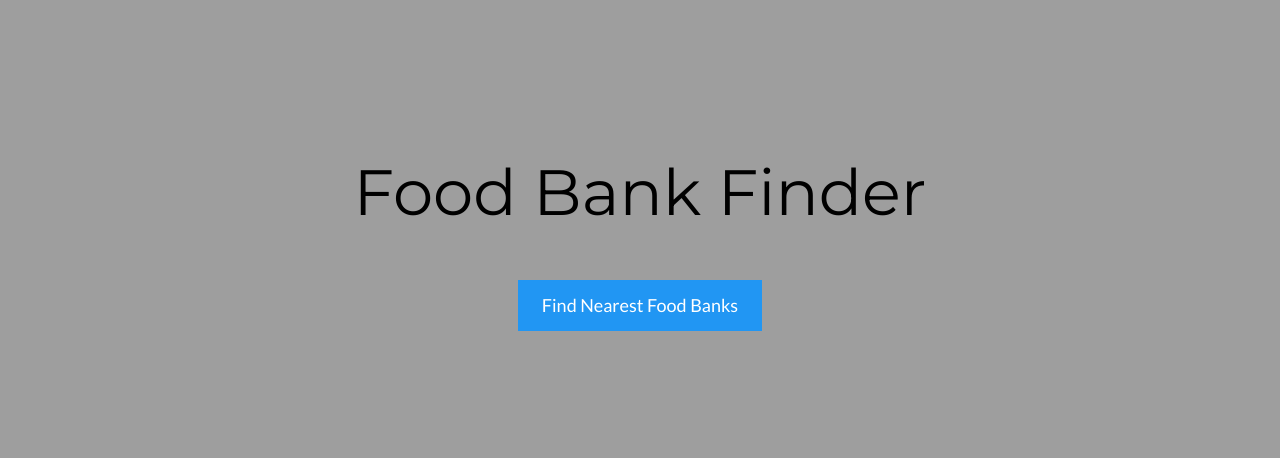
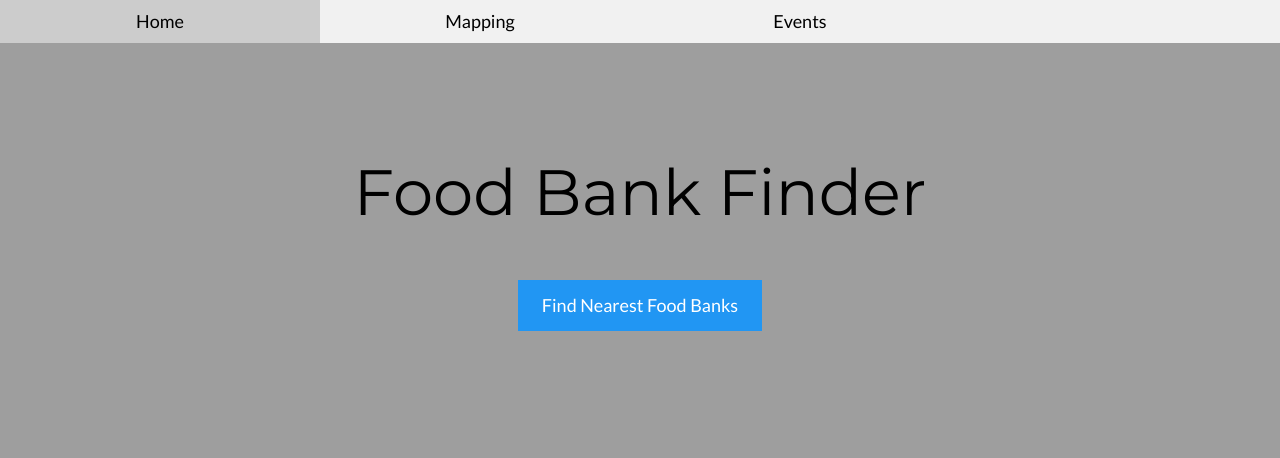
Before and after one commit to comp129-spr19/Food-bank-finder, a Django app: page / in a window 1280 px wide. Shown: the top 458 px of the page. Run offline with Django 3.2, Linux system fonts and the light colour scheme.

Commit message:
Added header that allows user to access all pages

```diff
--- a/donatefood/home/templates/home/home.html
+++ b/donatefood/home/templates/home/home.html
@@ -31,6 +31,23 @@
 </style>
 
 <body>
+<!-- Links (sit on top) -->
+<div class="w3-top">
+  <div class="w3-row w3-large w3-light-grey">
+    <div class="w3-col s3">
+      <a href="#" class="w3-button w3-block">Home</a>
+    </div>
+    <div class="w3-col s3">
+      <a href="/map_page/" class="w3-button w3-block">Mapping</a>
+    </div>
+    <div class="w3-col s3">
+      <a href="/events_needs/" class="w3-button w3-block">Events</a>
+    </div>
+    <!--<div class="w3-col s3">
+      <a href="#contact" class="w3-button w3-block">Contact</a>
+    </div>-->
+  </div>
+</div>
 
   <!-- Header -->
   <header class="w3-container w3-grey w3-center" style="padding:128px 16px">
```
